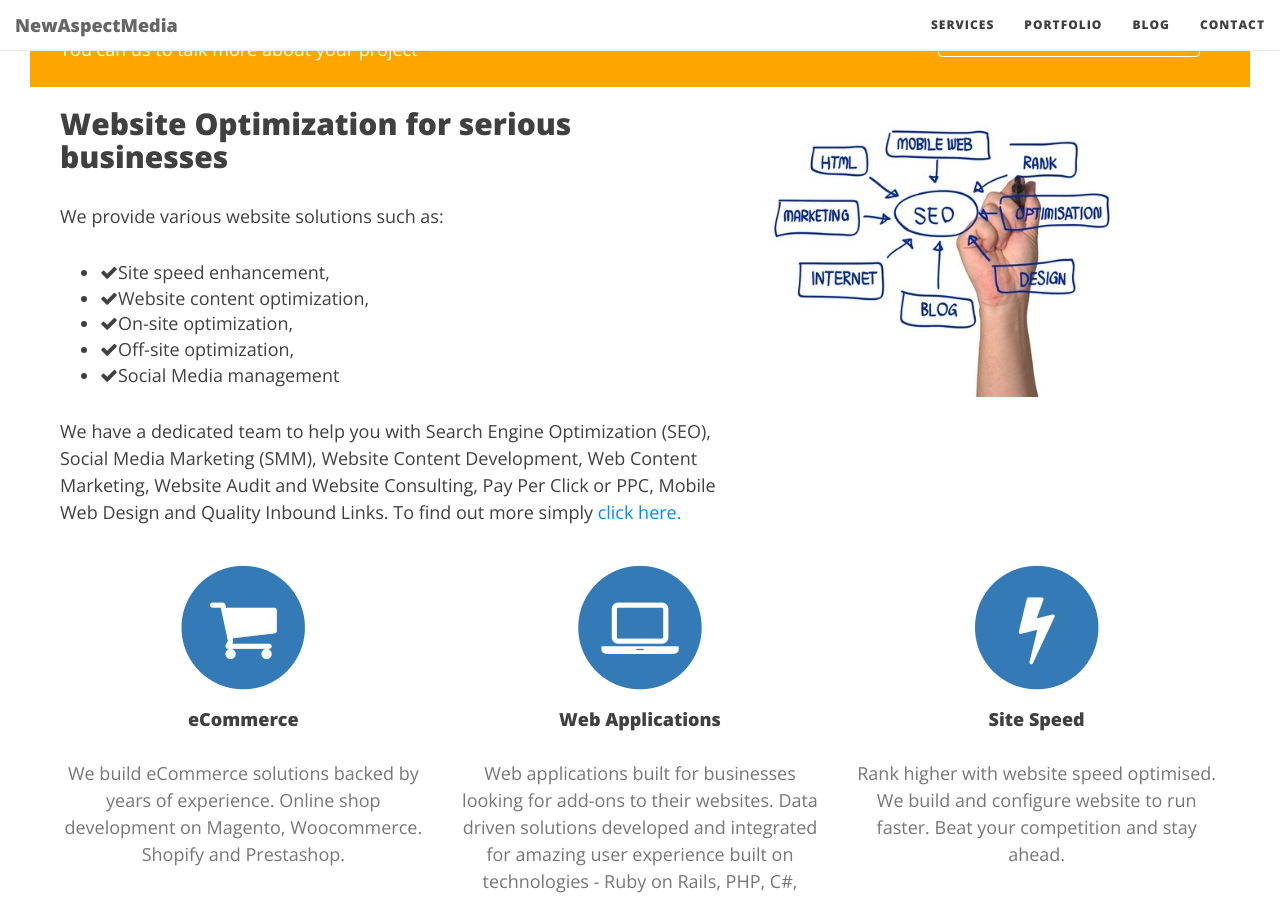
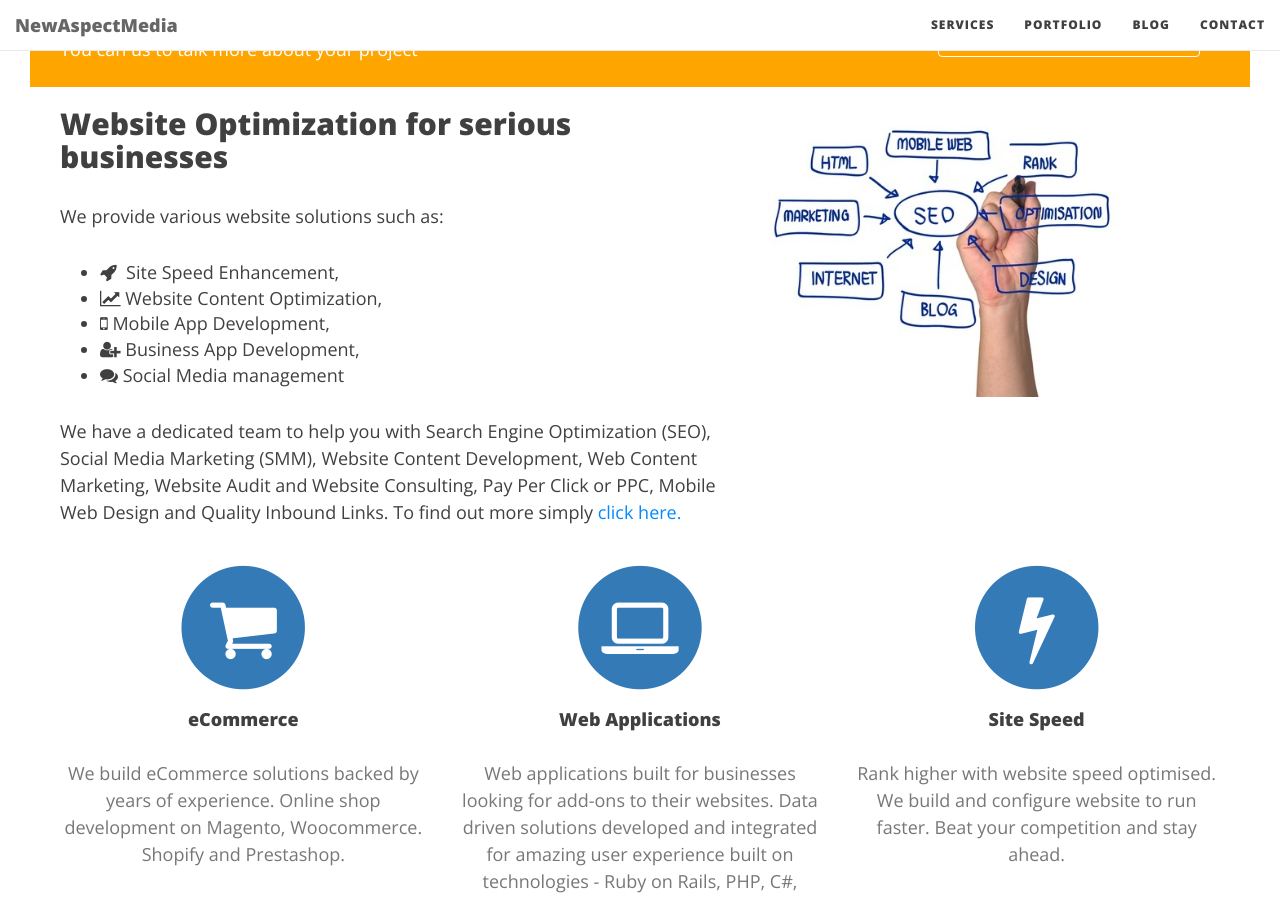
Before and after one commit to newmedia77/appxnam, a Jekyll site: the page built from index.html, in a window 1280 px wide and 900 px high, scrolled down 1534 px. Built offline with Jekyll 4.4.1, drawn with Linux system fonts in a browser that asks for light colours; nearby versions of some CDN libraries; the list of posts is cut into pages by our own code.

Commit message:
andreas
list

```diff
--- a/index.html
+++ b/index.html
@@ -195,11 +195,11 @@
                         <h2>Website Optimization <span class="big-text">for serious businesses</span></h2>
                         <p>We provide various website solutions such as:
                          <ul>
-                            <li><i class="fa fa-check"></i>Site speed enhancement,</li>
-                            <li><i class="fa fa-check"></i>Website content optimization,</li>
-                            <li><i class="fa fa-check"></i>On-site optimization,</li>
-                            <li><i class="fa fa-check"></i>Off-site optimization,</li>
-                            <li><i class="fa fa-check"></i>Social Media management</li>
+                            <li><i class="fa fa-rocket"></i>&nbsp; Site Speed Enhancement,</li>
+                            <li><i class="fa fa-line-chart"></i>&nbsp;Website Content Optimization,</li>
+                            <li><i class="fa fa-mobile"></i>&nbsp;Mobile App Development,</li>
+                            <li><i class="fa fa-user-plus"></i>&nbsp;Business App Development,</li>
+                            <li><i class="fa fa-comments"></i>&nbsp;Social Media management</li>
                         </ul></p>
 
                         <p>We have a dedicated team to help you with Search Engine Optimization (SEO), Social Media Marketing (SMM), Website Content Development, Web Content Marketing, Website Audit and  Website Consulting, Pay Per Click or PPC, Mobile Web Design and  Quality Inbound Links. To find out more simply <a href="{{ site.baseurl }}/contact">click here.</a></p>
```
